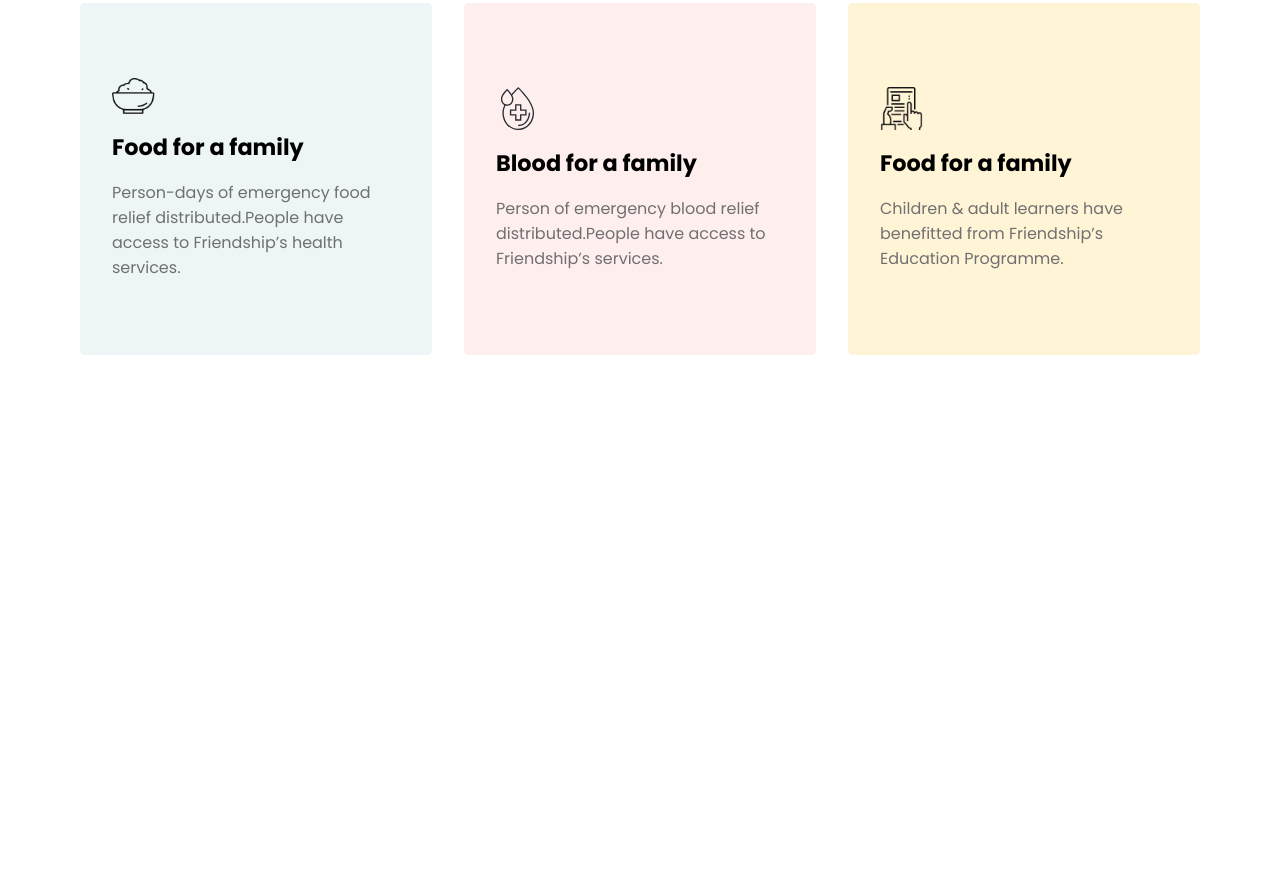
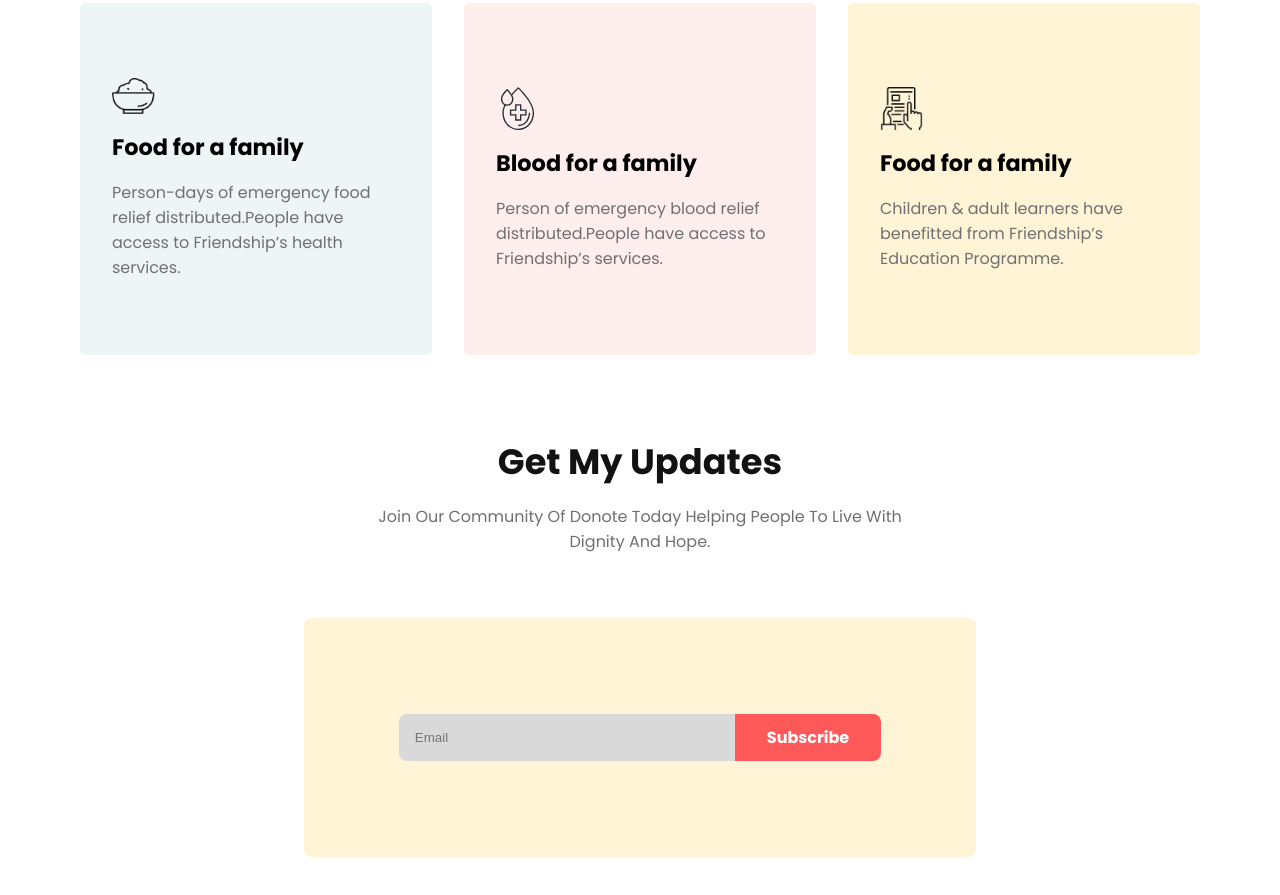
Before and after one commit to parvezahmedweb1/donate-today, a plain HTML site: page index.html in a window 1280 px wide. Shown: the part 1586-2481 px from the top of the page. Before the commit the page ends 2021 px from the top, so only its background shows below. Drawn offline with Linux system fonts and the light colour scheme.

Commit message:
update section complete

```diff
--- a/index.html
+++ b/index.html
@@ -135,5 +135,25 @@
       </div>
     </section>
     <!-- ! our-plan-section end -->
+    <!-- ! update section start -->
+    <section id="update-section" class="mt mb">
+      <div class="container">
+        <div class="content-header">
+          <h2>Get My Updates</h2>
+          <p>
+            Join Our Community Of Donote Today Helping People To Live With
+            Dignity And Hope.
+          </p>
+        </div>
+        <!-- ! update content -->
+        <div class="update-content">
+          <div class="update">
+            <input class="update-input" type="text" placeholder="Email" />
+            <a class="btn update-btn">Subscribe</a>
+          </div>
+        </div>
+      </div>
+    </section>
+    <!-- ! update section end -->
   </body>
 </html>
--- a/style/main.css
+++ b/style/main.css
@@ -191,3 +191,37 @@ a {
 /* ------------------------------------
     ! our-plan-section style end
 --------------------------------------*/
+
+/* ------------------------------------
+    ! update-section style end
+--------------------------------------*/
+.update-content {
+  margin-top: 4rem;
+  display: flex;
+  justify-content: center;
+}
+.update {
+  width: 60%;
+  background-color: #fff4d6;
+  padding: 6rem 0;
+  display: flex;
+  justify-content: center;
+  border-radius: 0.5rem;
+}
+.update-input {
+  width: 50%;
+  padding: 0 1rem;
+  border-radius: 0.5rem 0 0 0.5rem;
+  border: none;
+  outline: none;
+}
+.update-input,
+textarea {
+  background: #d9d9d9;
+}
+.update-btn {
+  border-radius: 0 0.5rem 0.5rem 0;
+}
+/* ------------------------------------
+    ! update-section style end
+--------------------------------------*/
```
